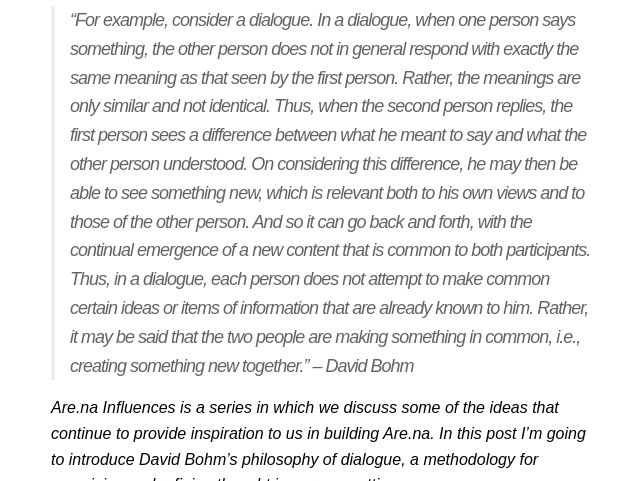
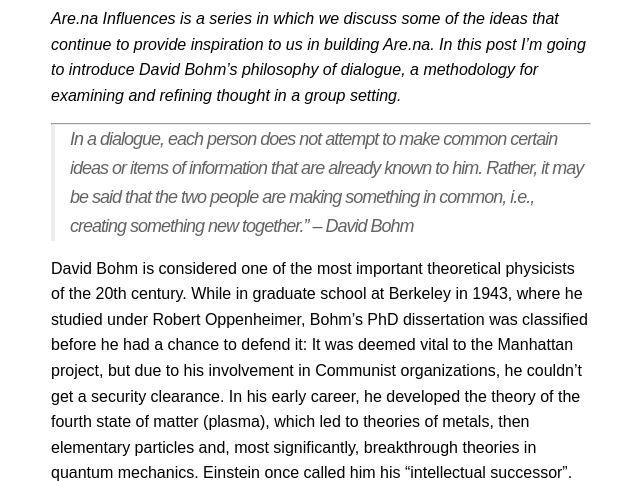
Before and after one commit to aredotna/building, a Jekyll site: the page built from _posts/2017-04-20-bohm-dialogue.markdown, in a window 1280 px wide and 1400 px high, scrolled down 312 px, cut to the strip 0-481 px from the top of the window. Shown: the whole strip, without its empty margins (319-959 px from the left). Built offline with Jekyll 4.4.1, drawn with Linux system fonts in a browser that asks for light colours; some of the changed text lies outside the part shown.

Commit message:
Bohm post QA

```diff
--- a/_posts/2017-04-20-bohm-dialogue.markdown
+++ b/_posts/2017-04-20-bohm-dialogue.markdown
@@ -10,25 +10,27 @@
 author: "Charles Broskoski"
 ---
 
-> "For example, consider a dialogue. In a dialogue, when one person says something, the other person does not in general respond with exactly the same meaning as that seen by the first person. Rather, the meanings are only similar and not identical. Thus, when the second person replies, the first person sees a difference between what he meant to say and what the other person understood. On considering this difference, he may then be able to see something new, which is relevant both to his own views and to those of the other person. And so it can go back and forth, with the continual emergence of a new content that is common to both participants. Thus, in a dialogue, each person does not attempt to make common certain ideas or items of information that are already known to him. Rather, it may be said that the two people are making something in common, i.e., creating something new together." – David Bohm
-
 _Are.na Influences is a series in which we discuss some of the ideas that continue to provide inspiration to us in building Are.na. In this post I'm going to introduce David Bohm's philosophy of dialogue, a methodology for examining and refining thought in a group setting._
 
 ---
 
-David Bohm is considered one of the most important theoretical physicists of the 20th century. While in graduate school at Berekley in 1943 (under Robert Oppenheimer), his PhD dissertation was classified before he had a chance to defend it, because it was deemed vital to the Manhattan project, though he couldn't get a security clearance due to his involvement in Communist organizations. In his early career, he developed the theory of the fourth state of matter (plasma), which led to theories of metals, then elementary particles and most significantly breakthrough theories in quantum mechanics. Einstein once called him his "intellectual successor".
+> In a dialogue, each person does not attempt to make common certain ideas or items of information that are already known to him. Rather, it may be said that the two people are making something in common, i.e., creating something new together." – David Bohm
+
+David Bohm is considered one of the most important theoretical physicists of the 20th century. While in graduate school at Berkeley in 1943, where he studied under Robert Oppenheimer, Bohm’s PhD dissertation was classified before he had a chance to defend it: It was deemed vital to the Manhattan project, but due to his involvement in Communist organizations, he couldn’t get a security clearance. In his early career, he developed the theory of the fourth state of matter (plasma), which led to theories of metals, then elementary particles and, most significantly, breakthrough theories in quantum mechanics. Einstein once called him his “intellectual successor”.
 
 ![](https://d2w9rnfcy7mm78.cloudfront.net/989833/original_3e023943c8334418f961394c2e24bd4a.jpg)
 
-In examining Bohm's life, a few relationships can be recognized as precursors to his focus on the concept of a dialogue. One was the friendship between Niels Bohr and Albert Einstein, which Bohm witnessed.
+Roughly speaking, Bohm's career started out highly academic and technical, and gradually moved towards softer, philosophical subjects. His interest in quantum mechanics led him to consider the role of consciousness in shaping reality, which led him to the philosophy of the mind, which in turn led him to the concept of a dialogue.
 
-The way Bohm describes it, Bohr and Einstein started out as great friends but slowly drifted apart due to a philosophical disagreement on the nature of truth in the context of science. Bohr argued that the observer played a role in the definition of truth, while Einstein called this a "tranquilizer philosphy". Bohm's view was that both Einstein and Bohr were partially correct, but because each of them would individually dig in and hold their positions, there would never be a way to move past their differences. On this point, Bohm says "They were not discussing the point which was the unconscious assumption, or even conscious. But they did not discuss their assumptions. They argued by saying, 'This is my assumption. This is my result.' They did not get together and say, 'Here are our two assumptions. Let me look at your assumption as favorably as I can, and you look at mine.'"
+In examining Bohm's life outside of his own work, a few relationships can be recognized as precursors to his focus on the concept of a dialogue. One was the friendship between Niels Bohr and Albert Einstein, which Bohm witnessed.
+
+The way [Bohm describes it](http://www.mindstructures.com/david-bohm-about-einstein-and-bohr/), Bohr and Einstein started out as great friends but slowly drifted apart due to a philosophical disagreement on the nature of truth in the context of science. Bohr argued that the observer played a role in the definition of truth, while Einstein called this a "tranquilizer philosphy" and thought that the observer played no role in the evaluation of truth. Bohm's view was that both Einstein and Bohr were partially correct, but because each of them would individually dig in and hold their positions, there would never be a way to move past their differences. On this point, Bohm says "They were not discussing the point which was the unconscious assumption, or even conscious. But they did not discuss their assumptions. They argued by saying, 'This is my assumption. This is my result.' They did not get together and say, 'Here are our two assumptions. Let me look at your assumption as favorably as I can, and you look at mine.'"
 
 The other relationship that significantly influenced his conception of dialogue was with J.Krishnamurti, whose work he came into contact with in the early 60's. Krishnamurti was groomed from the age of 14 to be the "[World Teacher](https://en.wikipedia.org/wiki/Maitreya_(Theosophy)#The_World_Teacher_Project)" in a Theosophy sect called The Order of the Star in the East, and had since become something of an anti-guru. Krishnamurti's statement upon leaving the The Order:
 
 > I maintain that truth is a pathless land, and you cannot approach it by any path whatsoever, by any religion, by any sect. That is my point of view, and I adhere to that absolutely and unconditionally. Truth, being limitless, unconditioned, unapproachable by any path whatsoever, cannot be organized; nor should any organization be formed to lead or coerce people along a particular path. ... This is no magnificent deed, because I do not want followers, and I mean this. The moment you follow someone you cease to follow Truth. I am not concerned whether you pay attention to what I say or not. I want to do a certain thing in the world and I am going to do it with unwavering concentration. I am concerning myself with only one essential thing: to set man free. I desire to free him from all cages, from all fears, and not to found religions, new sects, nor to establish new theories and new philosophies.
 
-Bohm and Krishnamurti developed a friendship, and over the course of 25 years had a series of conversations (many of which were documented), exploring the general nature of reality, time and thought. It was important to note that there was no leader and no pre-defined subject to these conversations. The idea was to explore together and to build and refine each others thoughts. A short example from [1980](http://www.jkrishnamurti.org/krishnamurti-teachings/view-text.php?tid=31&chid=56829&w=Bohm):
+Bohm and Krishnamurti developed a friendship, and over the course of 25 years had a series of conversations (many of which were documented), exploring the general nature of reality, time and thought. It was important to note that there was no leader and no pre-defined subject to these conversations, a practice that would inform Bohm’s philosophy around dialogue. The idea was to explore together and to build and refine each others thoughts. A [short example from 1980](http://www.jkrishnamurti.org/krishnamurti-teachings/view-text.php?tid=31&chid=56829&w=Bohm):
 
 ![](http://bohmkrishnamurti.com/wp-content/uploads/2012/03/krishnamurti_bohm.jpg)
 
@@ -54,7 +56,7 @@
 
 <iframe class="arena-iframe" width="100%" height="2090" src="https://www.are.na/charles-broskoski/the-ending-of-time/embed"></iframe>
 
-The key quality that most of these conversations have is a level of accessibility. Though the conversations are often dense and abstract, there is no real prerequisite knowledge required to understanding them.
+The key quality that most of these conversations have is a level of accessibility. Though the conversations are often dense and abstract, there is no real prerequisite knowledge required to understanding them. Bohm enters the conversation with a background in theoretical physics, and Krishnamurti has a background in esoteric eastern philosophy, but neither of them use specialized language in their conversation.
 
 In 1991, Bohm sought to codify the process of this kind of dialogue in an [essay](http://www.albany.edu/cpr/gf/resources/Dialogue-3.htm) co-authored with Donald Factor and Peter Garrett. Their opening statement:
 
@@ -64,11 +66,16 @@
 
 > As a microcosm of the large culture, Dialogue allows a wide spectrum of possible relationships to be revealed. It can disclose the impact of society on the individual and the individual's impact on society. It can display how power is assumed or given away and how pervasive are the generally unnoticed rules of the system that constitutes our culture. But it is most deeply concerned with understanding the dynamics of how thought conceives such connections.
 
+Bohm considered unexamined thought to be the crux of most issues that humans face. He says, "When we see a 'problem,' whether pollution, carbon
+dioxide, or whatever, we then say, 'We have got to solve
+that problem.' But we are constantly producing that sort of
+problem — by the way we go on with our thought." His concept of dialogue is meant to shed a light on those patterns of thought in order to create a space where new ideas can emerge that are wholy collective, belonging to no single participant.
+
 ---
 
 There are a lot of ways that Bohm's concept of a dialogue influences how I think about building Are.na. The idea of building a shared meaning, of being able to build ideas with other people over time and the way one can refine their own thinking by bouncing ideas off of other people.
 
-The most admirable part of his concept is that he concieved of a very simple structure that allowed for emergent possibilities to develop. It's so easy to treat technology as though it can prescribe a solution to a particular problem (now more than ever). Software developers build complex workflows, new methods for faster communication and tune information delivery to an individual level but what humans really need is much more simple: time and space to think and process.
+Perhaps the most admirable part of Bohm’s theory of dialogue—and one that influences how we think of Are.na as being used—is that he conceived of a very simple structure that allowed for emergent possibilities to develop. It's so easy to treat technology as though it can prescribe a solution to a particular problem (now more than ever). Software developers build complex workflows, new methods for faster communication and tune information delivery to an individual level but what humans really need is much more simple: time and space to think and process.
 
 We are often reluctant (or maybe just careful) about adding new features to Are.na because we don't want to get interfere too much into that space. Humans on the internet have so much information readily available at any given point, what's most needed is the ability to hold that information at arms length for further investigation.
 
```
